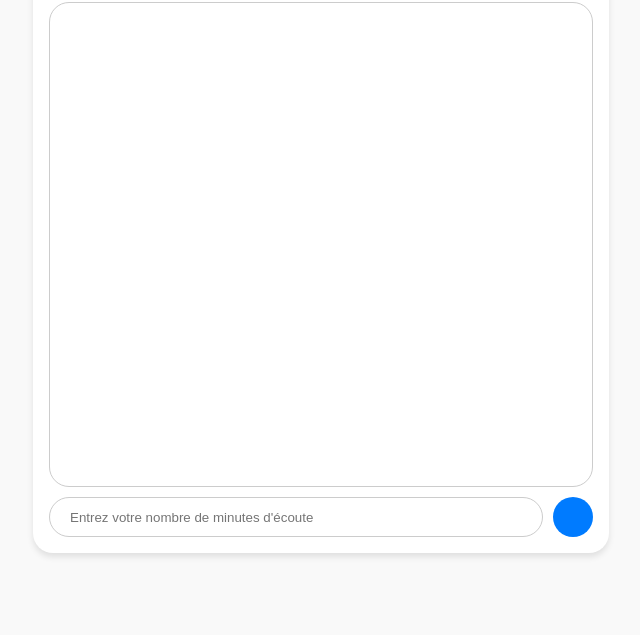
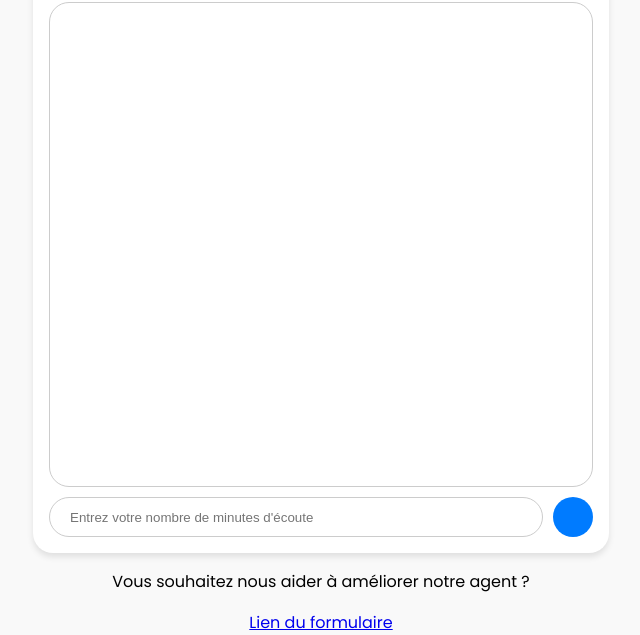
Before and after one commit to leonielrnt/Clean-Agent-Music, a plain HTML site: page index.html in a window 1280 px wide. Shown: the part 175-810 px from the top of the page, without its empty margins (319-959 px from the left). Drawn offline with Linux system fonts and the light colour scheme.

Commit message:
ajout formulaire

```diff
--- a/index.html
+++ b/index.html
@@ -89,6 +89,11 @@
         .input-area button:hover {
             background: #0056b3;
         }
+
+        #form {
+            text-align: center;
+            margin-top: 10px;
+        }
     </style>
 </head>
 <body>
@@ -100,6 +105,10 @@
             <button id="send-button"></button>
         </div>
     </div>
+        <div id="form">
+            <p>Vous souhaitez nous aider à améliorer notre agent ?</p>
+            <a href="https://forms.gle/SdhxA7uL2yighQ9FA">Lien du formulaire</a>
+        </div>
 
     <script>
         const API_KEY = "k9R9hrsARTj8PWjrNspDlYZ5H8qUzZZB";
```
